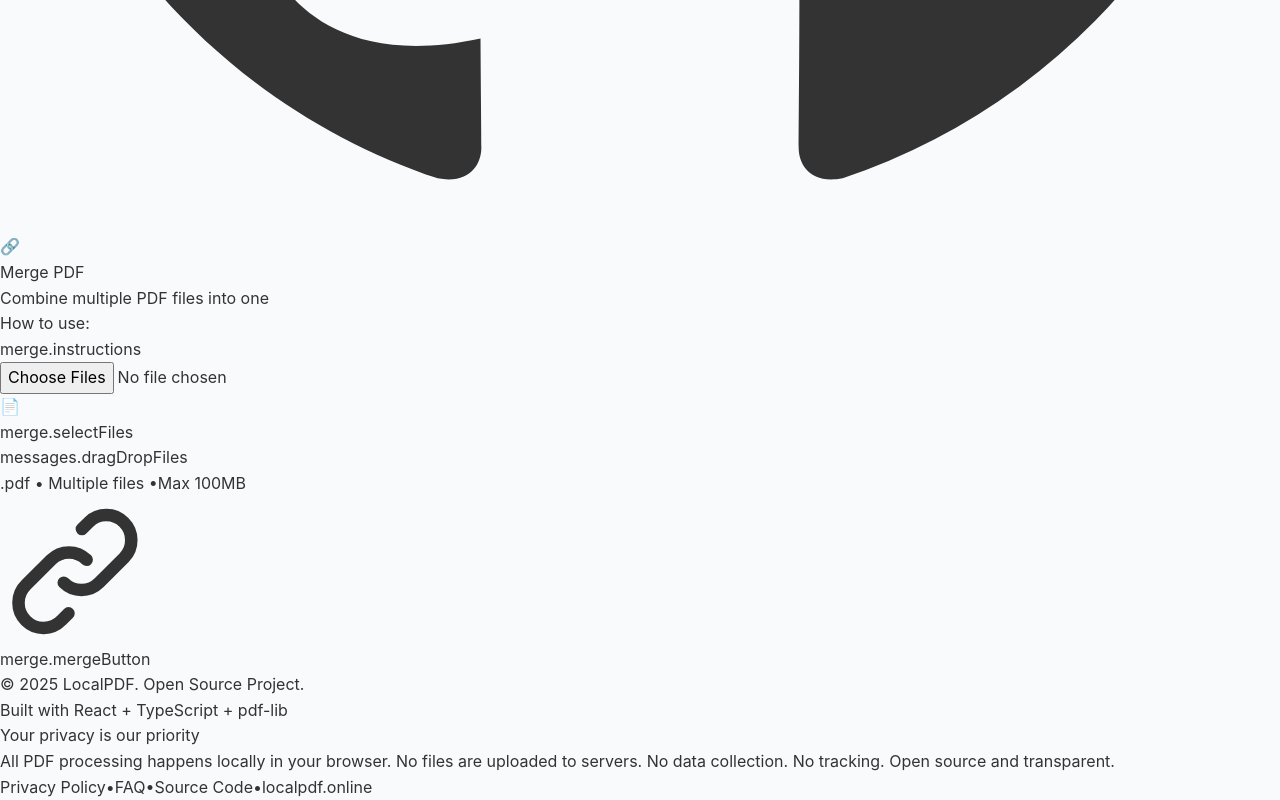
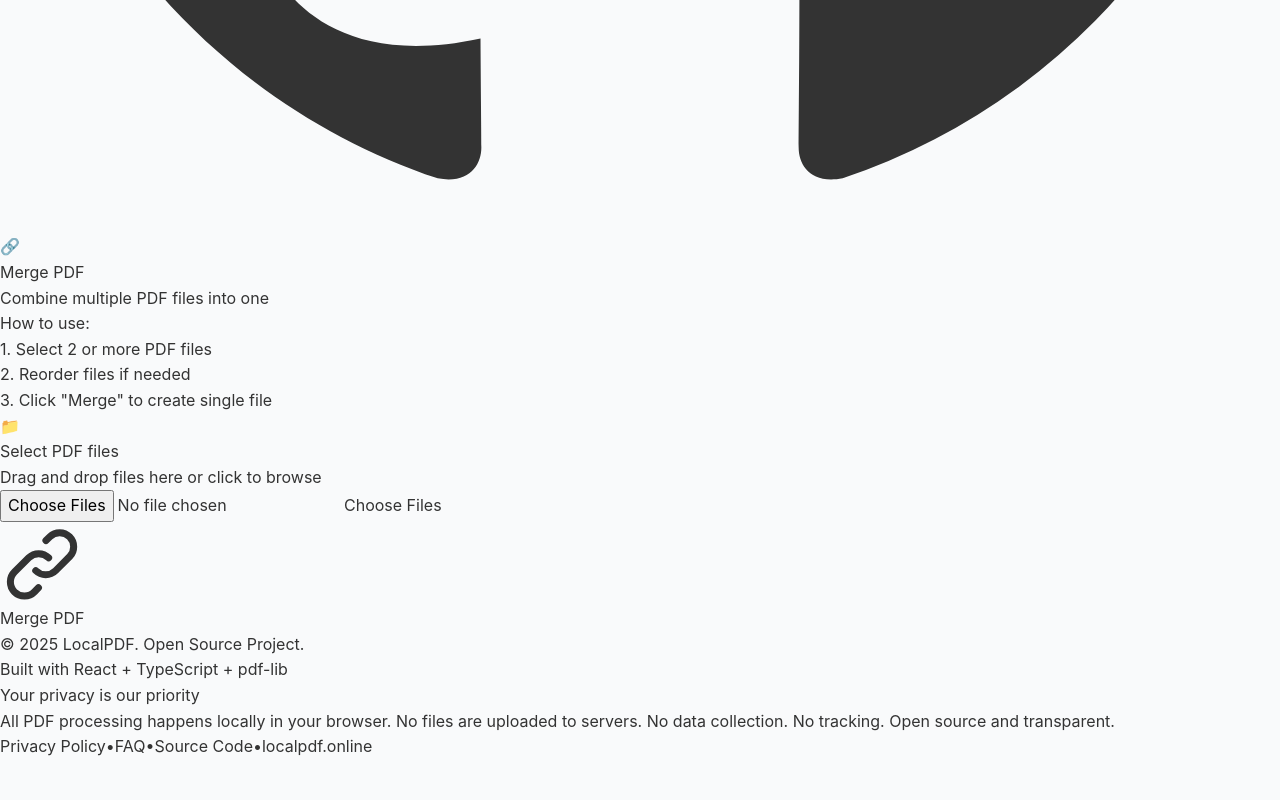
Before and after one commit to ulinycoin/clientpdf-pro, a React (Vite) app: page /merge-pdf in a window 1280 px wide. Shown: the part 1276-2076 px from the top of the page. After the commit the page ends 2036 px from the top, so only its background shows below. Built offline with nearby package versions, Linux system fonts and the light colour scheme.

Commit message:
🔧 SYNTAX FIX: Repair malformed MergePage.tsx and simplify implementation

```diff
--- a/src/pages/MergePage.tsx
+++ b/src/pages/MergePage.tsx
@@ -49,7 +49,7 @@ const MergePage: React.FC = () => {
 
   const handleMerge = useCallback(async () => {
     if (files.length < 2) {
-      setError(tCommon('messages.noFilesSelected'));
+      setError('Please select at least 2 PDF files');
       return;
     }
 
@@ -61,28 +61,22 @@ const MergePage: React.FC = () => {
     try {
       const fileList = files.map(f => f.file);
 
-      // Simulate progress updates
-      const progressInterval = setInterval(() => {
-        setProgress(prev => {
-          if (prev >= 90) {
-            clearInterval(progressInterval);
-            return 90;
+      const result = await mergePDFs(fileList, (progress, status) => {
+        setProgress(progress);
+      });
+
+      if (result.success && result.data) {
+        setProgress(100);
+        setResult(result.data);
+      } else {
+        throw new Error(result.error?.message || 'Merge failed');
       }
-          return prev + 10;
-        });
-      }, 200);
-
-      const mergedPdf = await mergePDFs(fileList);
-
-      clearInterval(progressInterval);
-      setProgress(100);
-      setResult(mergedPdf);
     } catch (err) {
-      setError(err instanceof Error ? err.message : tCommon('errors.processingError'));
+      setError(err instanceof Error ? err.message : 'An error occurred during processing');
     } finally {
       setIsProcessing(false);
     }
-  }, [files, t, tCommon]);
+  }, [files]);
 
   const downloadResult = useCallback(() => {
     if (!result) return;
@@ -123,10 +117,10 @@ const MergePage: React.FC = () => {
         <div className="text-center mb-12">
           <div className="text-6xl mb-6">🔗</div>
           <h1 className="text-4xl font-bold text-gray-900 mb-4">
-            {t('merge.title')}
+            {t('merge.title', 'Merge PDF')}
           </h1>
           <p className="text-xl text-gray-600 max-w-2xl mx-auto">
-            {t('merge.description')}
+            {t('merge.description', 'Combine multiple PDF files into one')}
           </p>
         </div>
 
@@ -135,20 +129,42 @@ const MergePage: React.FC = () => {
           <h2 className="font-semibold text-blue-900 mb-2">
             {language === 'ru' ? 'Как использовать:' : 'How to use:'}
           </h2>
-          <p className="text-blue-800 text-sm">
-            {t('merge.instructions')}
-          </p>
+          <ol className="text-blue-800 text-sm space-y-1">
+            <li>1. {language === 'ru' ? 'Выберите 2 или более PDF файлов' : 'Select 2 or more PDF files'}</li>
+            <li>2. {language === 'ru' ? 'Измените порядок файлов при необходимости' : 'Reorder files if needed'}</li>
+            <li>3. {language === 'ru' ? 'Нажмите "Объединить" для создания одного файла' : 'Click "Merge" to create single file'}</li>
+          </ol>
         </div>
 
         {/* File Upload */}
         {files.length === 0 && (
-          <LocalizedFileUpload
-            onFilesSelected={handleFilesSelected}
-            multiple={true}
-            titleKey="merge.selectFiles"
-            descriptionKey="messages.dragDropFiles"
-            className="mb-8"
+          <div className="border-2 border-dashed border-gray-300 rounded-lg p-12 text-center mb-8">
+            <div className="text-4xl mb-4">📁</div>
+            <h3 className="text-lg font-medium text-gray-900 mb-2">
+              {language === 'ru' ? 'Выберите PDF файлы' : 'Select PDF files'}
+            </h3>
+            <p className="text-gray-600 mb-4">
+              {language === 'ru' ? 'Перетащите файлы сюда или нажмите для выбора' : 'Drag and drop files here or click to browse'}
+            </p>
+            <input
+              type="file"
+              multiple
+              accept=".pdf"
+              onChange={(e) => {
+                if (e.target.files) {
+                  handleFilesSelected(Array.from(e.target.files));
+                }
+              }}
+              className="hidden"
+              id="file-upload"
             />
+            <label
+              htmlFor="file-upload"
+              className="inline-flex items-center px-6 py-3 border border-transparent text-base font-medium rounded-md text-white bg-blue-600 hover:bg-blue-700 cursor-pointer"
+            >
+              {language === 'ru' ? 'Выбрать файлы' : 'Choose Files'}
+            </label>
+          </div>
         )}
 
         {/* Selected Files */}
@@ -156,26 +172,26 @@ const MergePage: React.FC = () => {
           <div className="mb-8">
             <div className="flex justify-between items-center mb-4">
               <h3 className="text-lg font-semibold text-gray-900">
-                {tCommon('fileInfo.name')} ({files.length})
+                {language === 'ru' ? 'Выбранные файлы' : 'Selected Files'} ({files.length})
               </h3>
-              <LocalizedButton
-                textKey="actions.selectFiles"
-                variant="outline"
-                size="sm"
-                onClick={() => {
-                  const input = document.createElement('input');
-                  input.type = 'file';
-                  input.multiple = true;
-                  input.accept = '.pdf';
-                  input.onchange = (e) => {
-                    const target = e.target as HTMLInputElement;
-                    if (target.files) {
-                      handleFilesSelected(Array.from(target.files));
+              <input
+                type="file"
+                multiple
+                accept=".pdf"
+                onChange={(e) => {
+                  if (e.target.files) {
+                    handleFilesSelected(Array.from(e.target.files));
                   }
-                  };
-                  input.click();
                 }}
+                className="hidden"
+                id="add-more-files"
               />
+              <label
+                htmlFor="add-more-files"
+                className="inline-flex items-center px-4 py-2 border border-gray-300 text-sm font-medium rounded-md text-gray-700 bg-white hover:bg-gray-50 cursor-pointer"
+              >
+                {language === 'ru' ? 'Добавить файлы' : 'Add More Files'}
+              </label>
             </div>
 
             <div className="space-y-3">
@@ -192,7 +208,7 @@ const MergePage: React.FC = () => {
                       </div>
                       <div className="text-sm text-gray-500">
                         {Math.round(fileItem.file.size / 1024)} KB
-                        {fileItem.pages && ` • ${fileItem.pages} ${tCommon('fileInfo.pages')}`}
+                        {fileItem.pages && ` • ${fileItem.pages} pages`}
                       </div>
                     </div>
                   </div>
@@ -201,7 +217,7 @@ const MergePage: React.FC = () => {
                     <button
                       onClick={() => removeFile(fileItem.id)}
                       className="p-2 text-red-600 hover:bg-red-50 rounded-md transition-colors"
-                      title={tCommon('actions.clear')}
+                      title={language === 'ru' ? 'Удалить' : 'Remove'}
                     >
                       <svg className="w-4 h-4" fill="none" stroke="currentColor" viewBox="0 0 24 24">
                         <path strokeLinecap="round" strokeLinejoin="round" strokeWidth={2} d="M19 7l-.867 12.142A2 2 0 0116.138 21H7.862a2 2 0 01-1.995-1.858L5 7m5 4v6m4-6v6m1-10V4a1 1 0 00-1-1h-4a1 1 0 00-1 1v3M4 7h16" />
@@ -211,26 +227,27 @@ const MergePage: React.FC = () => {
                 </div>
               ))}
             </div>
-
-            {files.length > 1 && (
-              <div className="mt-4 text-center">
-                <p className="text-sm text-gray-500 mb-4">
-                  {t('merge.reorderHint')}
-                </p>
-              </div>
-            )}
           </div>
         )}
 
         {/* Progress */}
         {isProcessing && (
           <div className="mb-8">
-            <LocalizedProgressBar
-              progress={progress}
-              status="processing"
-              showPercentage={true}
-              showStatus={true}
-            />
+            <div className="bg-white border border-gray-200 rounded-lg p-6">
+              <div className="flex items-center mb-4">
+                <div className="animate-spin rounded-full h-5 w-5 border-b-2 border-blue-600 mr-3"></div>
+                <span className="text-gray-900 font-medium">
+                  {language === 'ru' ? 'Объединение PDF файлов...' : 'Merging PDF files...'}
+                </span>
+              </div>
+              <div className="w-full bg-gray-200 rounded-full h-2">
+                <div
+                  className="bg-blue-600 h-2 rounded-full transition-all duration-300"
+                  style={{ width: `${progress}%` }}
+                ></div>
+              </div>
+              <div className="text-sm text-gray-600 mt-2">{progress}%</div>
+            </div>
           </div>
         )}
 
@@ -249,40 +266,36 @@ const MergePage: React.FC = () => {
         {/* Actions */}
         <div className="flex flex-col sm:flex-row gap-4 justify-center">
           {!result && (
-            <LocalizedButton
-              textKey="merge.mergeButton"
+            <button
               onClick={handleMerge}
               disabled={files.length < 2 || isProcessing}
-              loading={isProcessing}
-              size="lg"
-              icon={
-                <svg className="w-5 h-5" fill="none" stroke="currentColor" viewBox="0 0 24 24">
+              className="inline-flex items-center justify-center px-8 py-4 border border-transparent text-lg font-medium rounded-md text-white bg-blue-600 hover:bg-blue-700 disabled:bg-gray-400 disabled:cursor-not-allowed transition-colors"
+            >
+              <svg className="w-5 h-5 mr-2" fill="none" stroke="currentColor" viewBox="0 0 24 24">
                 <path strokeLinecap="round" strokeLinejoin="round" strokeWidth={2} d="M13.828 10.172a4 4 0 00-5.656 0l-4 4a4 4 0 105.656 5.656l1.102-1.102m-.758-4.899a4 4 0 005.656 0l4-4a4 4 0 00-5.656-5.656l-1.1 1.1" />
               </svg>
-              }
-            />
+              {language === 'ru' ? 'Объединить PDF' : 'Merge PDF'}
+            </button>
           )}
 
           {result && (
             <>
-              <LocalizedButton
-                textKey="merge.downloadMerged"
+              <button
                 onClick={downloadResult}
-                variant="success"
-                size="lg"
-                icon={
-                  <svg className="w-5 h-5" fill="none" stroke="currentColor" viewBox="0 0 24 24">
+                className="inline-flex items-center justify-center px-8 py-4 border border-transparent text-lg font-medium rounded-md text-white bg-green-600 hover:bg-green-700 transition-colors"
+              >
+                <svg className="w-5 h-5 mr-2" fill="none" stroke="currentColor" viewBox="0 0 24 24">
                   <path strokeLinecap="round" strokeLinejoin="round" strokeWidth={2} d="M12 10v6m0 0l-3-3m3 3l3-3m2 8H7a2 2 0 01-2-2V5a2 2 0 012-2h5.586a1 1 0 01.707.293l5.414 5.414a1 1 0 01.293.707V19a2 2 0 01-2 2z" />
                 </svg>
-                }
-              />
+                {language === 'ru' ? 'Скачать результат' : 'Download Result'}
+              </button>
 
-              <LocalizedButton
-                textKey="actions.reset"
+              <button
                 onClick={reset}
-                variant="outline"
-                size="lg"
-              />
+                className="inline-flex items-center justify-center px-8 py-4 border border-gray-300 text-lg font-medium rounded-md text-gray-700 bg-white hover:bg-gray-50 transition-colors"
+              >
+                {language === 'ru' ? 'Начать заново' : 'Start Over'}
+              </button>
             </>
           )}
         </div>
@@ -295,7 +308,7 @@ const MergePage: React.FC = () => {
                 <path fillRule="evenodd" d="M16.707 5.293a1 1 0 010 1.414l-8 8a1 1 0 01-1.414 0l-4-4a1 1 0 011.414-1.414L8 12.586l7.293-7.293a1 1 0 011.414 0z" clipRule="evenodd" />
               </svg>
               <span className="text-green-800 font-semibold">
-                {tCommon('messages.processingComplete')}
+                {language === 'ru' ? 'Успешно объединено!' : 'Successfully merged!'}
               </span>
             </div>
             <p className="text-green-700 text-sm">
```
Lines whose indentation alone changed are shown as unchanged.
